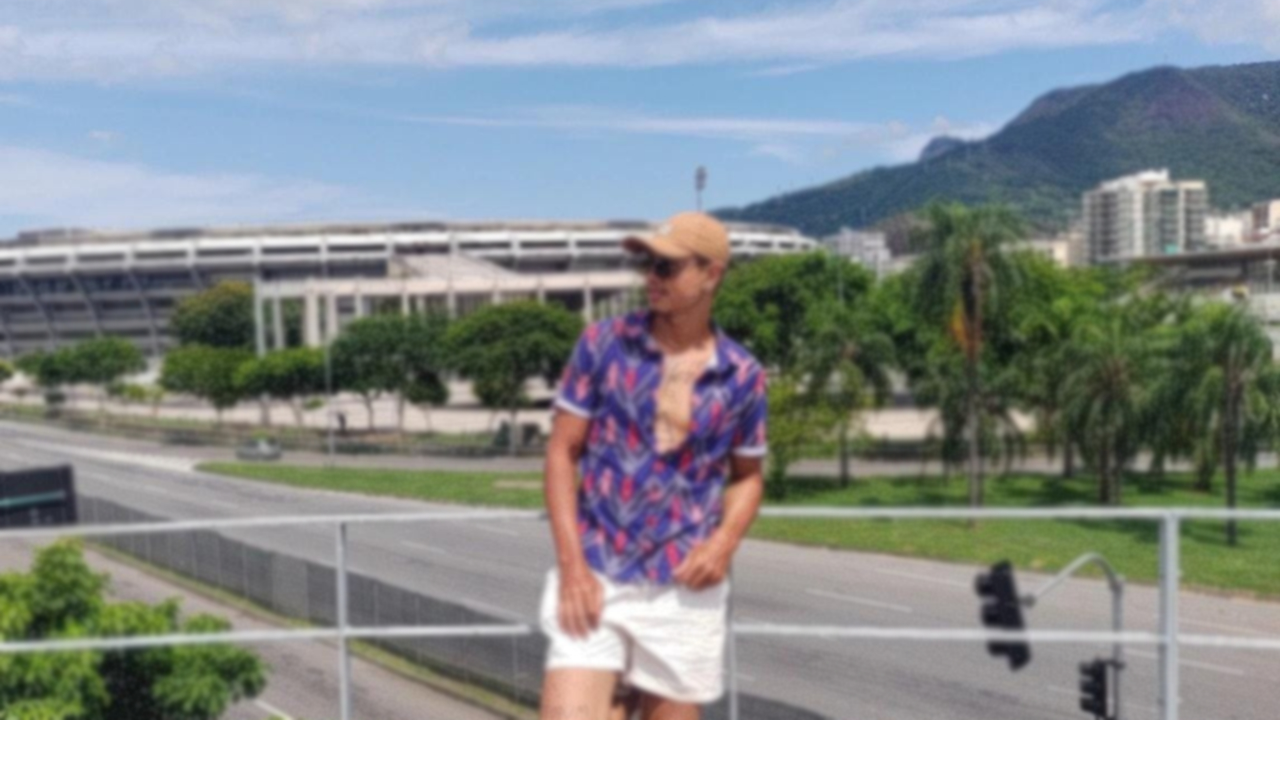
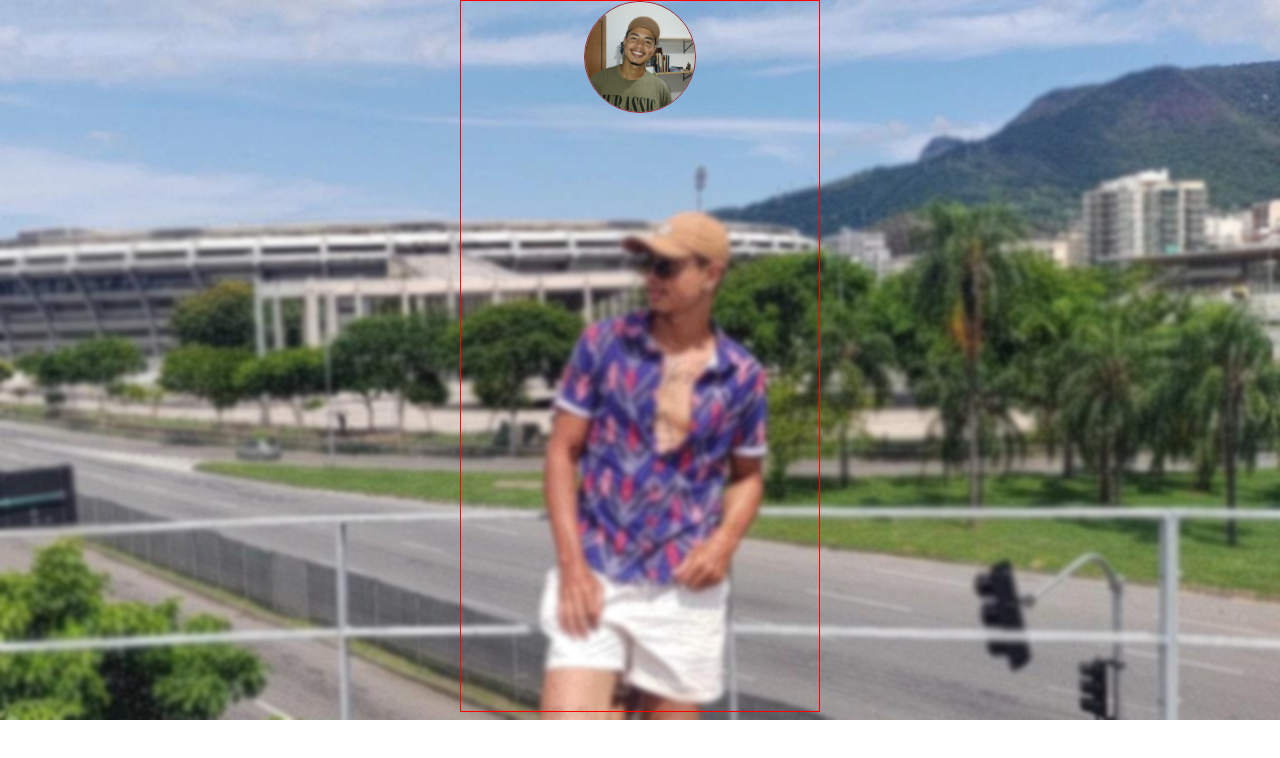
Before and after one commit to Paulorigueira/Meu-Link-Tree, a plain HTML site: page index.html in a window 1280 px wide. Drawn offline with Linux system fonts and the light colour scheme.

Commit message:
Add img/border

```diff
--- a/index.html
+++ b/index.html
@@ -6,7 +6,11 @@
      <title>Encontre-me</title>
      <link rel="stylesheet" href="style.css">
     </head>
-<body>
-
+    <body>
+        <div id="container">
+            <div id="profile">
+                <img src="./assets/img-light.png" alt="Foto de Paulo Rigueira sorrindo, usando boné e piercing no nariz">
+            </div>
+        </div>
 </body>
 </html>
--- a/style.css
+++ b/style.css
@@ -3,7 +3,21 @@
   padding: 0;
   box-sizing: border-box;
 }
-
 body {
   background: url(./assets/fundo-light.jpg) no-repeat top center/cover;
 }
+
+#container{
+  width: 360px;
+  height: 712px;
+  border: 1px solid red;
+  margin: auto;
+}
+
+#profile img{
+  border: 1px solid brown;
+  border-radius: 50%;
+  display: block;
+  width: 112px;
+  margin: auto;
+}
```
Also changed, not shown: assets/img-light.png (added).
